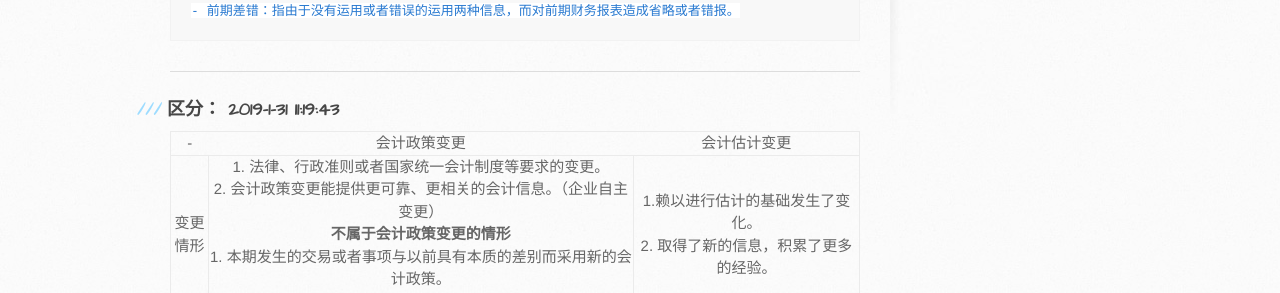
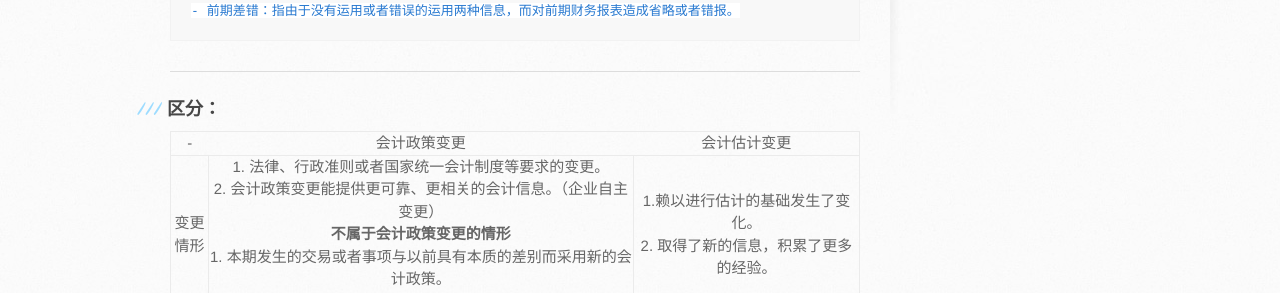
Before and after one commit to warlock905/warlock905.github.io, a Jekyll site: the page built from _posts/2019-01-31-account.md, in a window 1280 px wide. Shown: the part 622-915 px from the top of the page. Built offline with Jekyll 4.4.1, drawn with Linux system fonts in a browser that asks for light colours.

Commit message:
Update 2019-01-31-account.md

```diff
--- a/_posts/2019-01-31-account.md
+++ b/_posts/2019-01-31-account.md
@@ -9,6 +9,7 @@ categories: 会计
 
 # 会计政策、会计估计变更和差错更正的归纳 #
 
+
 ### 概念： ###
 
 	- 会计政策：指企业在会计确认、计量、报告中多采用的原则、基础和会计处理方式。
@@ -18,7 +19,7 @@ categories: 会计
 	- 前期差错：指由于没有运用或者错误的运用两种信息，而对前期财务报表造成省略或者错报。
 
 ----------
-### 区分： 2019-1-31 11:19:43
+### 区分： ###
 
 |-|会计政策变更|会计估计变更|
 |-----|-----|-----|
```
